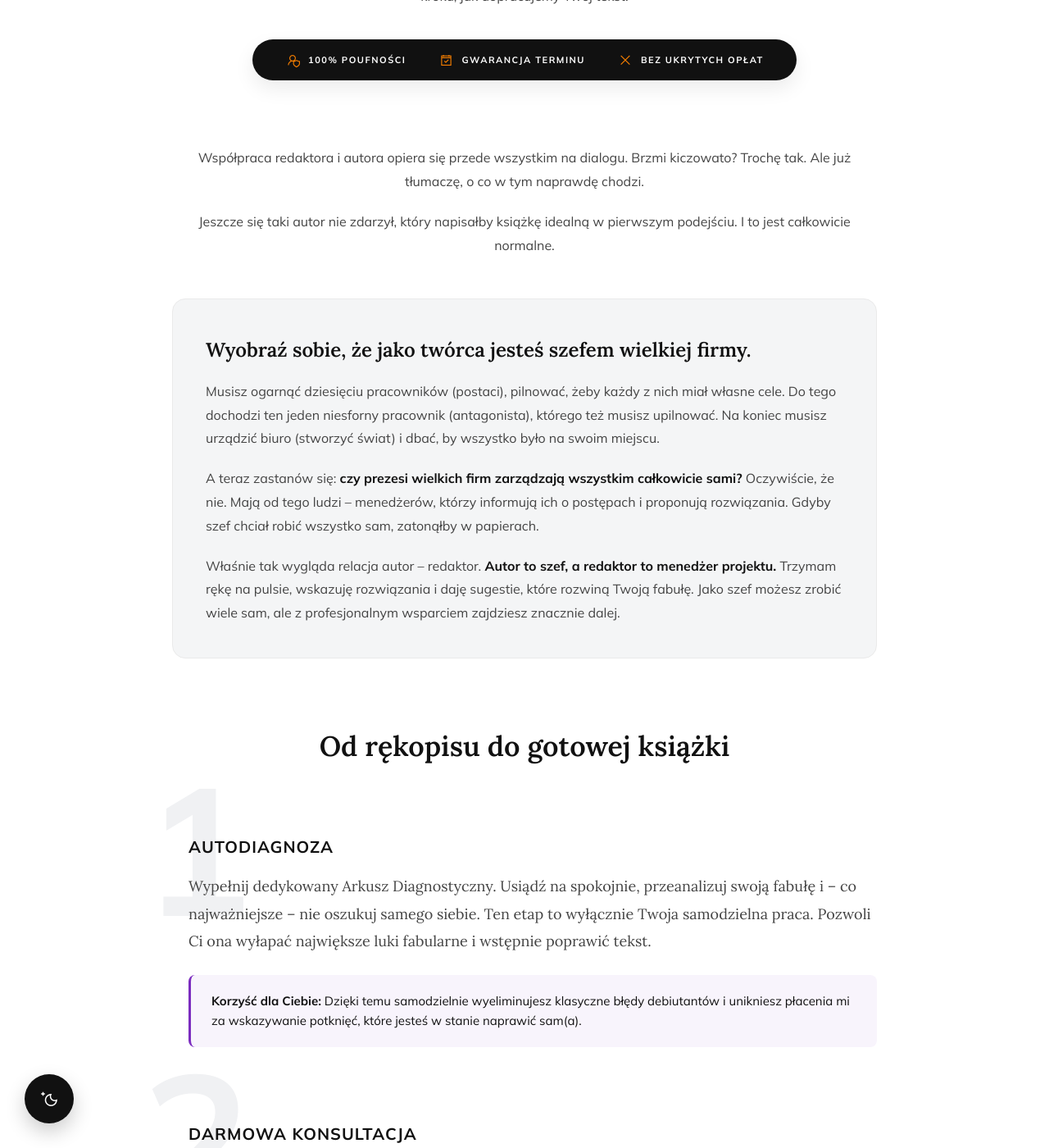
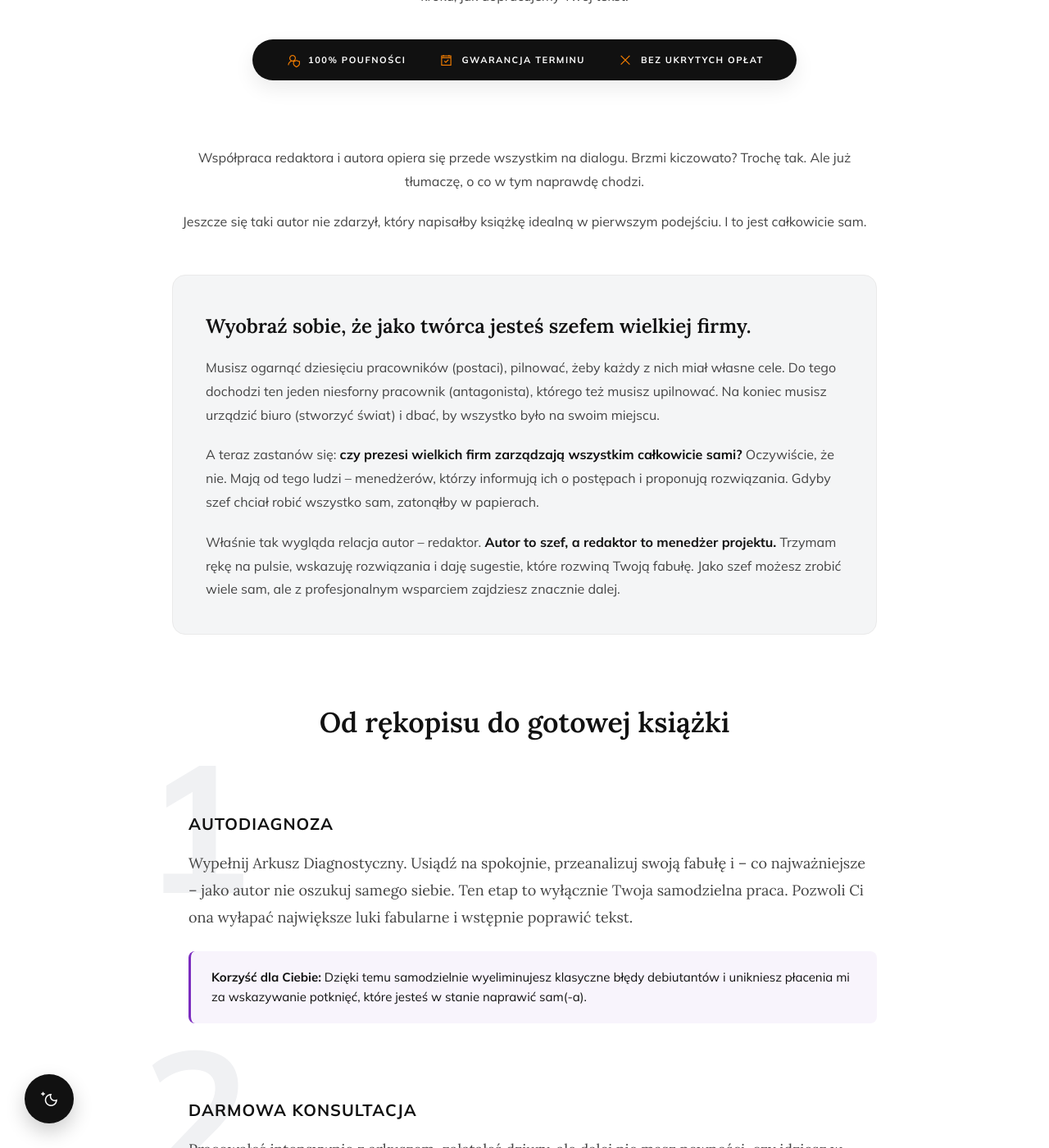
Before and after one commit to Bonnie00726/nataliaszoppa, a Jekyll site: the page built from zasady-wspolpracy.html, in a window 1280 px wide and 1400 px high, scrolled down 343 px. Shown: the whole window at 82% size. Built offline with Jekyll 4.4.1, drawn with Linux system fonts in a browser that asks for light colours; some of the changed text lies outside the part shown.

Commit message:
Update zasady-wspolpracy.html

```diff
--- a/zasady-wspolpracy.html
+++ b/zasady-wspolpracy.html
@@ -347,7 +347,7 @@
 <!-- WSTĘP (METAFORA) -->
 <section class="intro-section">
     <p>Współpraca redaktora i autora opiera się przede wszystkim na dialogu. Brzmi kiczowato? Trochę tak. Ale już tłumaczę, o co w tym naprawdę chodzi.</p>
-    <p>Jeszcze się taki autor nie zdarzył, który napisałby książkę idealną w pierwszym podejściu. I to jest całkowicie normalne.</p>
+    <p>Jeszcze się taki autor nie zdarzył, który napisałby książkę idealną w pierwszym podejściu. I to jest całkowicie sam.</p>
 
     <div class="intro-highlight-box">
         <h3>Wyobraź sobie, że jako twórca jesteś szefem wielkiej firmy.</h3>
@@ -367,9 +367,9 @@
         <div class="step-bg-number">1</div>
         <div class="step-content">
             <h3>Autodiagnoza</h3>
-            <p>Wypełnij dedykowany Arkusz Diagnostyczny. Usiądź na spokojnie, przeanalizuj swoją fabułę i – co najważniejsze – nie oszukuj samego siebie. Ten etap to wyłącznie Twoja samodzielna praca. Pozwoli Ci ona wyłapać największe luki fabularne i wstępnie poprawić tekst.</p>
+            <p>Wypełnij Arkusz Diagnostyczny. Usiądź na spokojnie, przeanalizuj swoją fabułę i – co najważniejsze – jako autor nie oszukuj samego siebie. Ten etap to wyłącznie Twoja samodzielna praca. Pozwoli Ci ona wyłapać największe luki fabularne i wstępnie poprawić tekst.</p>
             <div class="step-benefit">
-                <strong>Korzyść dla Ciebie:</strong> Dzięki temu samodzielnie wyeliminujesz klasyczne błędy debiutantów i unikniesz płacenia mi za wskazywanie potknięć, które jesteś w stanie naprawić sam(a).
+                <strong>Korzyść dla Ciebie:</strong> Dzięki temu samodzielnie wyeliminujesz klasyczne błędy debiutantów i unikniesz płacenia mi za wskazywanie potknięć, które jesteś w stanie naprawić sam(-a).
             </div>
         </div>
     </div>
@@ -386,10 +386,10 @@
     <div class="process-step">
         <div class="step-bg-number">3</div>
         <div class="step-content">
-            <h3>Redakcja Strukturalna (Opcjonalnie)</h3>
+            <h3>Redakcja Strukturalna (opcjonalnie)</h3>
             <p>Jeśli po darmowej konsultacji uznasz, że potrzebujesz głębokiej, całościowej diagnozy swojej książki, możesz zamówić redakcję strukturalną. Na tym etapie skupiam się wyłącznie na mechanice fabuły – nie szlifuję jeszcze języka i nie piszę za Ciebie akapitów, ale precyzyjnie wskazuję fragmenty nielogiczne, nudne lub wstrzymujące akcję.</p>
             <div class="step-warning">
-                <strong>⚠️ Ważna zasada:</strong> W ramach tej usługi otrzymujesz zbiór szczegółowych komentarzy w swoim pliku. Poprawki nanosisz samodzielnie, a nową wersję tekstu warto przed kolejnym krokiem skonsultować ze swoimi beta-czytelnikami.
+                <strong>Ważna zasada:</strong> W ramach tej usługi otrzymujesz zbiór szczegółowych komentarzy w swoim pliku. Poprawki nanosisz samodzielnie, a nową wersję tekstu warto przed kolejnym krokiem skonsultować ze swoimi beta-czytelnikami.
             </div>
         </div>
     </div>
```
Also changed, not shown: other parts of zasady-wspolpracy.html (+3 -3 lines).
